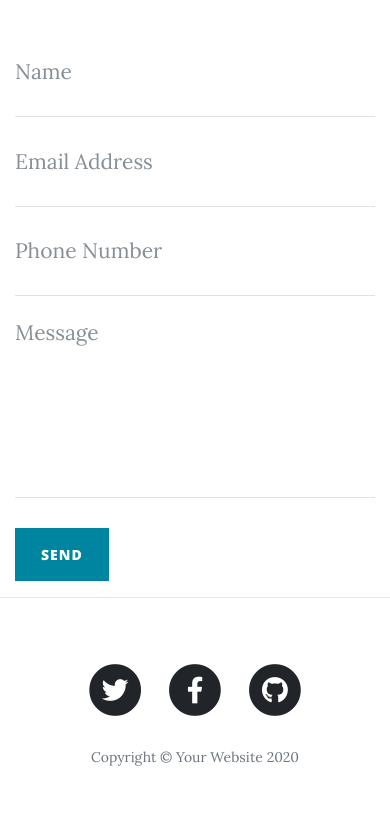
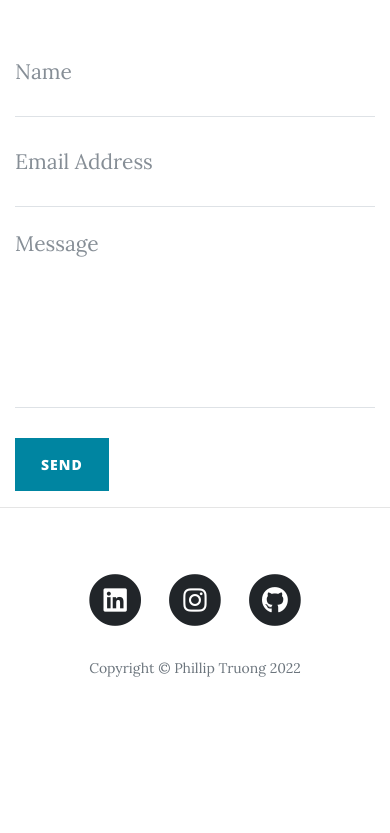
Before and after one commit to Khazoids/blog-web-app, a Flask app: page /contact in a window 390 px wide. Shown: the part 645-1478 px from the top of the page. After the commit the page ends 1322 px from the top, so only its background shows below. Run offline with Flask 2, Linux system fonts and the light colour scheme; some libraries are stand-ins or nearby versions.

Commit message:
Version 2
-Fixed Edit route
-Fixed contact form
-Updated About Me page
-Updated social media in footer
-Fixed comment Gravatars

```diff
--- a/main.py
+++ b/main.py
@@ -1,4 +1,4 @@
-from flask import Flask, render_template, redirect, url_for, flash, abort
+from flask import Flask, render_template, redirect, url_for, flash, abort, request
 from flask_bootstrap import Bootstrap
 from flask_ckeditor import CKEditor
 from datetime import date
@@ -10,8 +10,15 @@ from forms import CreatePostForm, RegisterForm, LoginForm, CommentForm
 from flask_gravatar import Gravatar
 from functools import wraps
 import os
+
+import smtplib
 import psycopg2
 
+# Environment variable setup
+login_email = os.environ.get('EMAIL')
+password = os.environ.get('PASSWORD')
+
+# Application configuration
 app = Flask(__name__)
 app.config['SECRET_KEY'] = os.environ.get('SECRET_KEY')
 ckeditor = CKEditor(app)
@@ -75,6 +82,7 @@ class Comment(db.Model):
 
 db.create_all()
 
+# Functions and Flask validation classes
 def admin_only(func):
     @wraps(func)
     def decorated_function(*args, **kwargs):
@@ -90,7 +98,20 @@ def admin_only(func):
 def load_user(user_id):
     return User.query.get(int(user_id))
 
+def send_email(name, from_email, to_email, message):
+    email_message = f"Subject: New Message\n\n" \
+                    f"Name: {name}\n" \
+                    f"Email: {from_email}\n" \
+                    f"Message: {message}"
+    with smtplib.SMTP_SSL("smtp.gmail.com") as connection:
+        connection.login(to_email, password)
+        connection.sendmail(
+            from_addr=from_email,
+            to_addrs=to_email,
+            msg=email_message
+        )
 
+# Routes ------------------------------------------------------------------------------------------------------
 @app.route('/')
 def get_all_posts():
     posts = BlogPost.query.all()
@@ -178,9 +199,13 @@ def about():
     return render_template("about.html", logged_in=current_user.is_authenticated)
 
 
-@app.route("/contact")
+@app.route("/contact", methods=['POST', 'GET'])
 def contact():
-    return render_template("contact.html", logged_in=current_user.is_authenticated)
+    if request.method == 'POST':
+        data = request.form
+        send_email(data['name'], data['email'], login_email, data['message'])
+        return render_template("contact.html", msg_sent=True)
+    return render_template("contact.html", logged_in=current_user.is_authenticated, msg_sent=False)
 
 
 @app.route("/new-post", methods=['POST', 'GET'])
@@ -217,7 +242,6 @@ def edit_post(post_id):
         post.title = edit_form.title.data
         post.subtitle = edit_form.subtitle.data
         post.img_url = edit_form.img_url.data
-        post.author = edit_form.author.data
         post.body = edit_form.body.data
         db.session.commit()
         return redirect(url_for("show_post", post_id=post.id))
--- a/templates/contact.html
+++ b/templates/contact.html
@@ -7,7 +7,11 @@
       <div class="row">
         <div class="col-lg-8 col-md-10 mx-auto">
           <div class="page-heading">
-            <h1>Contact Me</h1>
+            {% if msg_sent %}
+              <h1>Successfully Sent Your Message</h1>
+            {% else %}
+              <h1>Contact Me</h1>
+            {% endif %}
             <span class="subheading">Have questions? I have answers.</span>
           </div>
         </div>
@@ -23,32 +27,25 @@
         <!-- Contact Form - Enter your email address on line 19 of the mail/contact_me.php file to make this form work. -->
         <!-- WARNING: Some web hosts do not allow emails to be sent through forms to common mail hosts like Gmail or Yahoo. It's recommended that you use a private domain email address! -->
         <!-- To use the contact form, your site must be on a live web host with PHP! The form will not work locally! -->
-        <form name="sentMessage" id="contactForm" novalidate>
+        <form action='/contact' method='post' name="sentMessage" id="contactForm" novalidate>
           <div class="control-group">
             <div class="form-group floating-label-form-group controls">
               <label>Name</label>
-              <input type="text" class="form-control" placeholder="Name" id="name" required data-validation-required-message="Please enter your name.">
+              <input name='name' type="text" class="form-control" placeholder="Name" id="name" required data-validation-required-message="Please enter your name.">
               <p class="help-block text-danger"></p>
             </div>
           </div>
           <div class="control-group">
             <div class="form-group floating-label-form-group controls">
               <label>Email Address</label>
-              <input type="email" class="form-control" placeholder="Email Address" id="email" required data-validation-required-message="Please enter your email address.">
-              <p class="help-block text-danger"></p>
-            </div>
-          </div>
-          <div class="control-group">
-            <div class="form-group col-xs-12 floating-label-form-group controls">
-              <label>Phone Number</label>
-              <input type="tel" class="form-control" placeholder="Phone Number" id="phone" required data-validation-required-message="Please enter your phone number.">
+              <input name='email' type="email" class="form-control" placeholder="Email Address" id="email" required data-validation-required-message="Please enter your email address.">
               <p class="help-block text-danger"></p>
             </div>
           </div>
           <div class="control-group">
             <div class="form-group floating-label-form-group controls">
               <label>Message</label>
-              <textarea rows="5" class="form-control" placeholder="Message" id="message" required data-validation-required-message="Please enter a message."></textarea>
+              <textarea name='message' rows="5" class="form-control" placeholder="Message" id="message" required data-validation-required-message="Please enter a message."></textarea>
               <p class="help-block text-danger"></p>
             </div>
           </div>
--- a/templates/footer.html
+++ b/templates/footer.html
@@ -5,23 +5,23 @@
         <div class="col-lg-8 col-md-10 mx-auto">
           <ul class="list-inline text-center">
             <li class="list-inline-item">
-              <a href="#">
+              <a href="https://www.linkedin.com/in/phillip-t-010957102/" target="_blank">
                 <span class="fa-stack fa-lg">
                   <i class="fas fa-circle fa-stack-2x"></i>
-                  <i class="fab fa-twitter fa-stack-1x fa-inverse"></i>
+                  <i class="fab fa-linkedin fa-stack-1x fa-inverse"></i>
                 </span>
               </a>
             </li>
             <li class="list-inline-item">
-              <a href="#">
+              <a href="https://www.instagram.com/secret_asian_man/" target="_blank">
                 <span class="fa-stack fa-lg">
                   <i class="fas fa-circle fa-stack-2x"></i>
-                  <i class="fab fa-facebook-f fa-stack-1x fa-inverse"></i>
+                  <i class="fab fa-instagram fa-stack-1x fa-inverse"></i>
                 </span>
               </a>
             </li>
             <li class="list-inline-item">
-              <a href="#">
+              <a href="https://github.com/Khazoids" target="_blank">
                 <span class="fa-stack fa-lg">
                   <i class="fas fa-circle fa-stack-2x"></i>
                   <i class="fab fa-github fa-stack-1x fa-inverse"></i>
@@ -29,7 +29,7 @@
               </a>
             </li>
           </ul>
-          <p class="copyright text-muted">Copyright &copy; Your Website 2020</p>
+          <p class="copyright text-muted">Copyright &copy; Phillip Truong 2022</p>
         </div>
       </div>
     </div>
```
Also changed, not shown: templates/about.html (+11 -3 lines), templates/post.html (+8 -4 lines).
